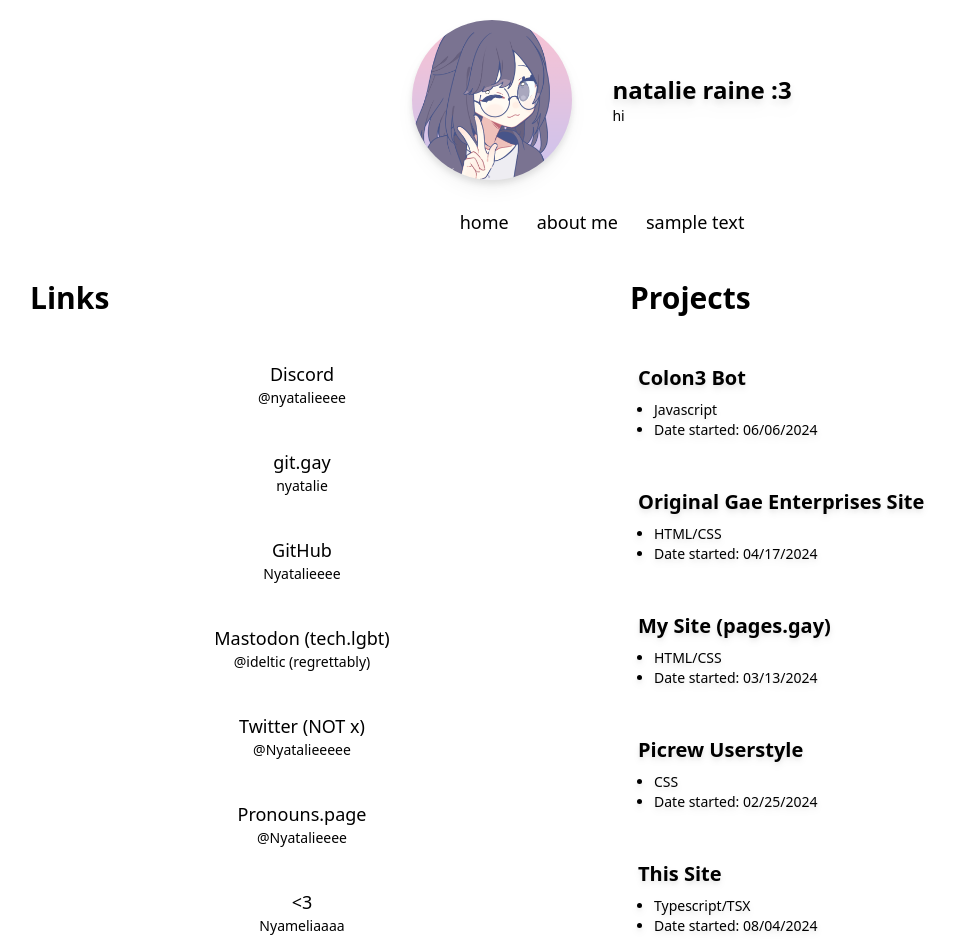
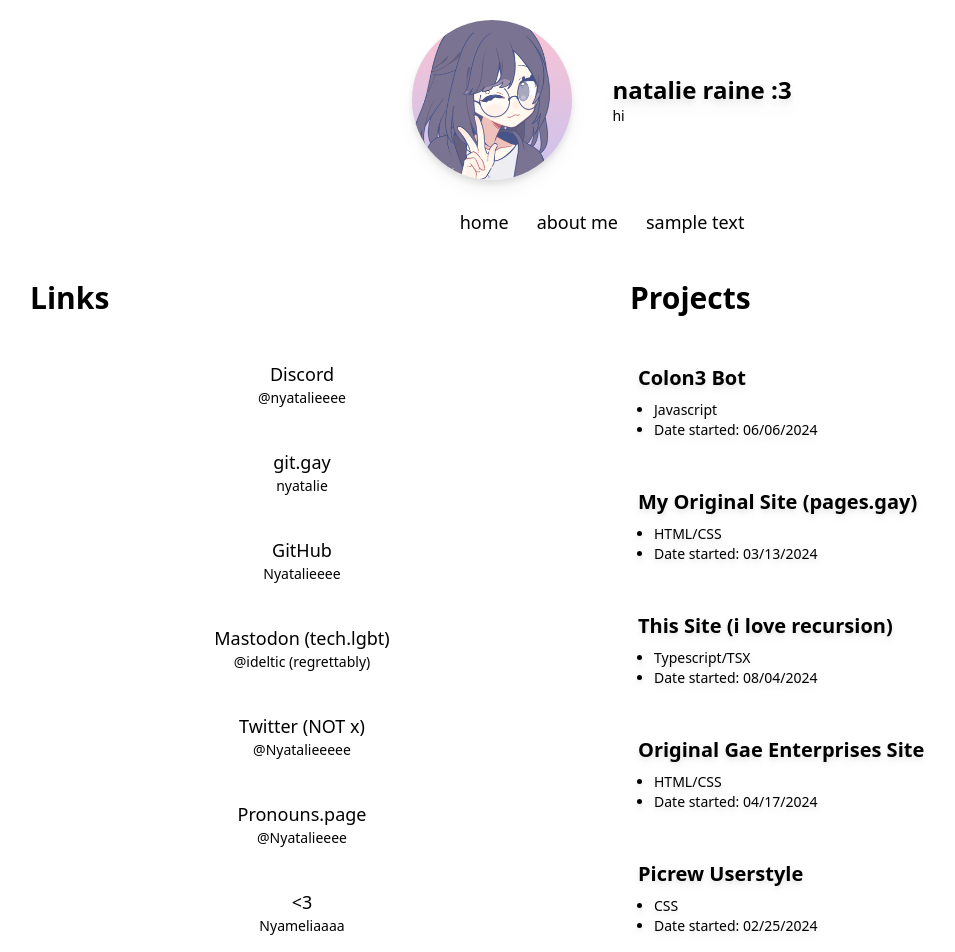
Before and after one commit to Meowcelinee/website, a Next.js app: page / in a window 1280 px wide. Shown: the top 952 px of the page, without its empty margins (38-993 px from the left). Built offline with nearby package versions, Linux system fonts and the light colour scheme; what @catppuccin/tailwindcss would draw is missing.

Commit message:
simplify & add new project

```diff
--- a/src/data/projectData.ts
+++ b/src/data/projectData.ts
@@ -1,53 +1,45 @@
-enum Names {
-    COLON3 = 'Colon3 Bot',
-    GAEENT = 'Original Gae Enterprises Site',
-    PAGESGAY = 'My Site (pages.gay)',
-    PICREW = 'Picrew Userstyle',
-    THIS = 'This Site',
-}
-
-enum Languages {
-    JS = 'Javascript',
-    CSS = 'CSS',
-    HTMLCSS = 'HTML/CSS',
-    TSX = 'Typescript/TSX',
-}
-
-const projects = [
+const projects: Object[] = [
     {
-        name: Names.COLON3,
+        name: 'Colon3 Bot',
         link: 'https://github.com/Nyatalieeee/colon3-bot',
-        language: Languages.JS,
+        language: 'Javascript',
         date: '06/06/2024',
         id: 1,
     },
     {
-        name: Names.GAEENT,
-        link: 'https://gae-ent.vercel.app/',
-        language: Languages.HTMLCSS,
-        date: '04/17/2024',
+        name: 'My Original Site (pages.gay)',
+        link: 'https://nyatalie.pages.gay',
+        language: 'HTML/CSS',
+        date: '03/13/2024',
         id: 2,
     },
     {
-        name: Names.PAGESGAY,
-        link: 'https://nyatalie.pages.gay',
-        language: Languages.HTMLCSS,
-        date: '03/13/2024',
+        name: 'This Site (i love recursion)',
+        link: '/',
+        language: 'Typescript/TSX',
+        date: '08/04/2024',
         id: 3,
     },
     {
-        name: Names.PICREW,
-        link: 'https://github.com/catppuccin/userstyles/tree/main/styles/picrew',
-        language: Languages.CSS,
-        date: '02/25/2024',
+        name: 'Original Gae Enterprises Site',
+        link: 'https://gae-ent.vercel.app/',
+        language: 'HTML/CSS',
+        date: '04/17/2024',
         id: 4,
     },
     {
-        name: Names.THIS,
-        link: '/',
-        language: Languages.TSX,
-        date: '08/04/2024',
+        name: 'Picrew Userstyle',
+        link: 'https://github.com/catppuccin/userstyles/tree/main/styles/picrew',
+        language: 'CSS',
+        date: '02/25/2024',
         id: 5,
+    },
+    {
+        name: 'NameMC Userstyle',
+        link: 'https://github.com/catppuccin/userstyles/tree/main/styles/namemc',
+        language: 'CSS',
+        date: '08/13/2024',
+        id: 6,
     },
 ];
 
```
